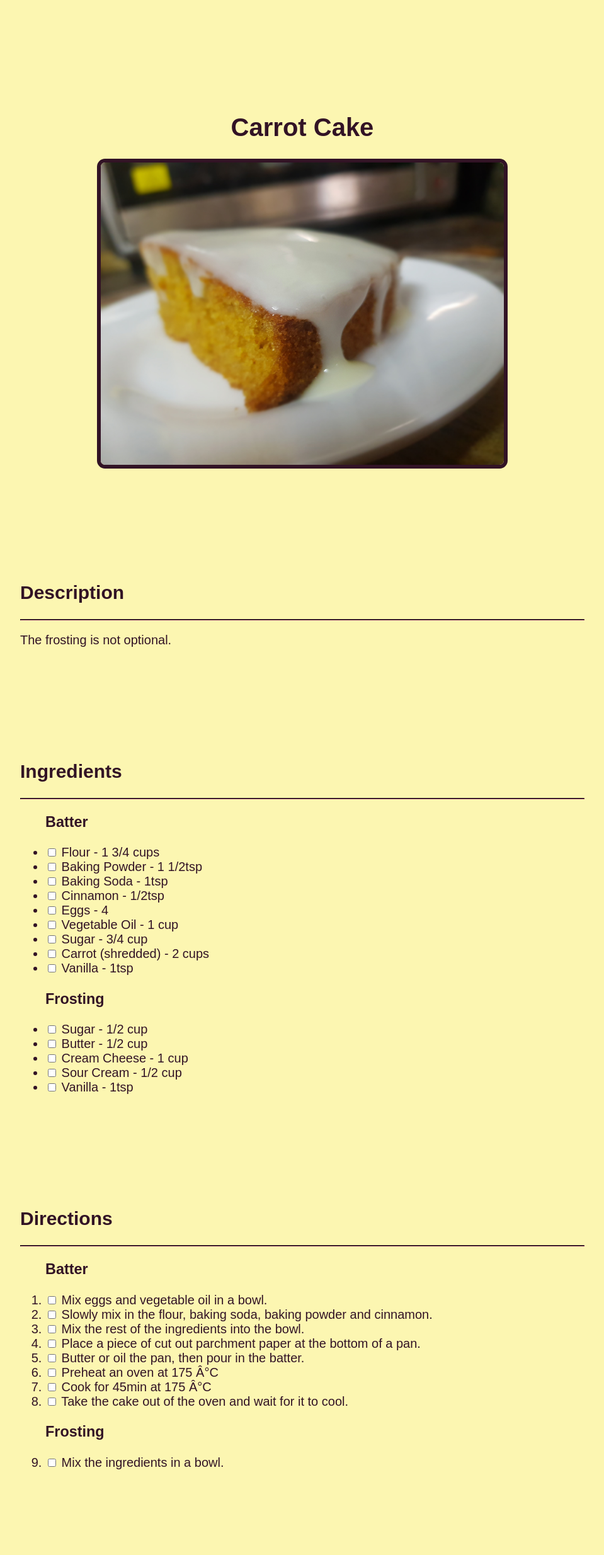
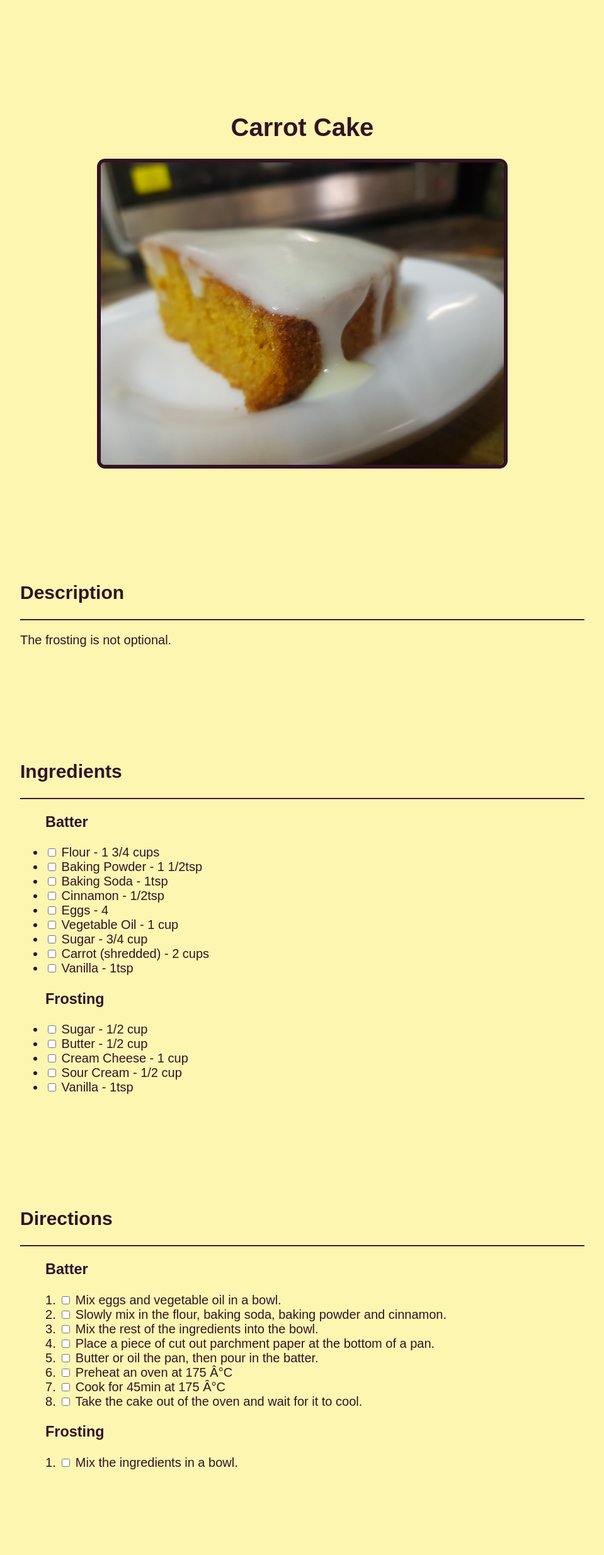
Before and after one commit to OgGhostJelly/ogghostjelly.github.io, a Jekyll site: the page built from _recipes/carrot-cake.md, in a window 1280 px wide. Shown: the whole page at 63% size, without its empty margins (160-1119 px from the left). Built offline with Jekyll 4.4.1, drawn with Linux system fonts in a browser that asks for light colours.

Commit message:
Directions list counter now resets when hitting a header

```diff
--- a/_layouts/recipe.html
+++ b/_layouts/recipe.html
@@ -35,12 +35,30 @@ layout: default
 <div class="section">
     <h2>Directions</h2>
     <hr>
+
+    <!-- List counter reset on hitting header -->
+    <style>
+        .direction_listitem {
+            counter-increment: directionCounter;
+            list-style: none;
+        }
+
+        .direction_listitem::before {
+            content: counter(directionCounter) '. ';
+        }
+
+        .direction_header {
+            list-style: none;
+            counter-reset: directionCounter;
+        }
+    </style>
+
     <ol>
         {% for direction in page.directions %}
             {% if direction.header %}
-                <h3>{{ direction.header }}</h3>
+                <li class="direction_header"><h3>{{ direction.header }}</h3></li>
             {% else %}
-                <li><input type="checkbox"> {{ direction }}</li>
+                <li class="direction_listitem"><input type="checkbox"> {{ direction }}</li>
             {% endif %}
         {% endfor %}
     </ol>
```
